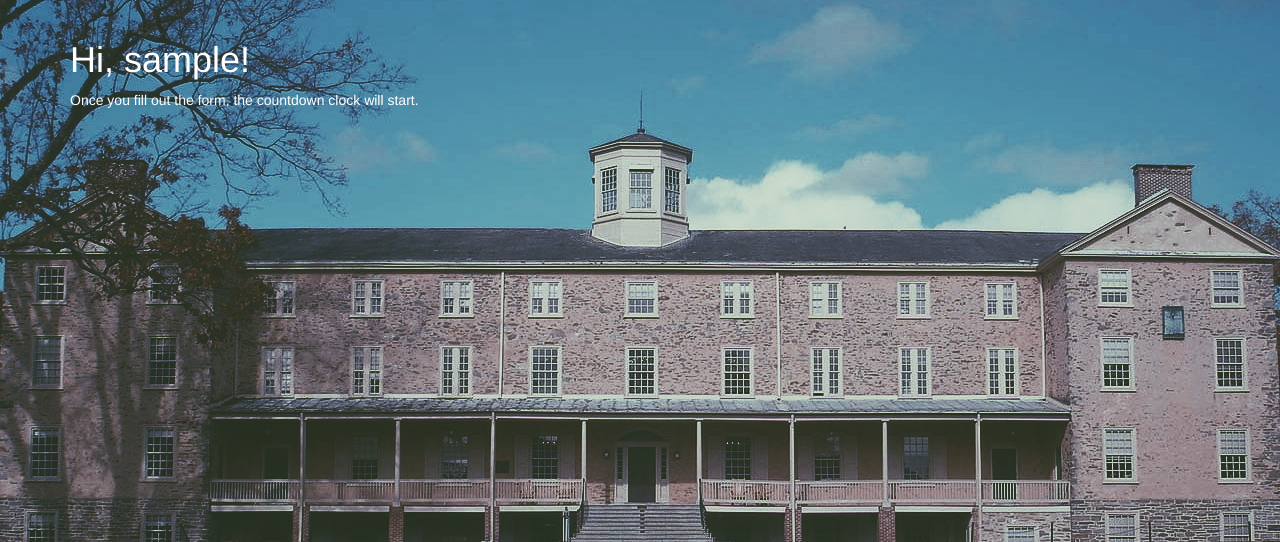
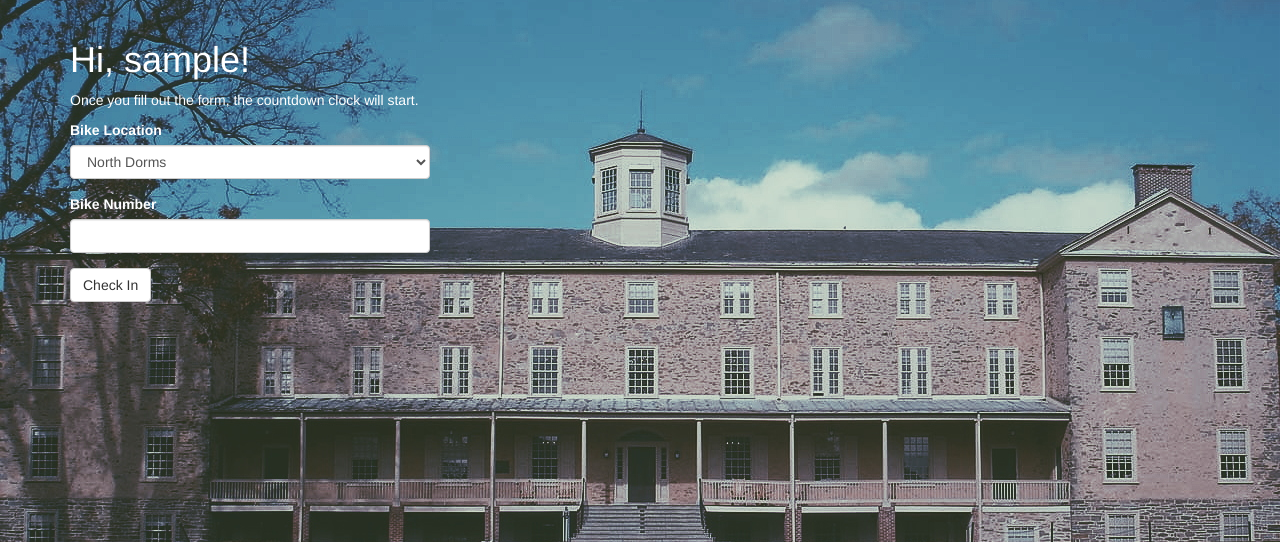
Before and after one commit to ngojason9/Bike-Share-Haverford, a Flask app: page / in a window 1280 px wide. Shown: the part 70-612 px from the top of the page. Run offline with Flask 2, Linux system fonts and the light colour scheme; the visitor is signed in with stand-in values (Sample User, id 1); data comes from the database, SQL or seed files in the repository; some libraries are stand-ins or nearby versions.

Commit message:
Add check-in form

```diff
--- a/app/forms.py
+++ b/app/forms.py
@@ -1,10 +1,12 @@
 from flask_wtf import FlaskForm
-from wtforms import StringField, PasswordField, BooleanField, SubmitField, IntegerField
+from wtforms import StringField, PasswordField, BooleanField, SubmitField, IntegerField, SelectField
 from wtforms.validators import DataRequired, ValidationError, Email, EqualTo
 from app.models import User
 
 
 class CheckInForm(FlaskForm):
+    location = SelectField('Bike Location', choices=[(
+        'ND', 'North Dorms'), ('APT', 'Apartments')], validators=[DataRequired()])
     bike = IntegerField('Bike Number', validators=[DataRequired()])
     submit = SubmitField('Check In')
 
@@ -22,7 +24,8 @@ class RegistrationForm(FlaskForm):
     password = PasswordField('Password', validators=[DataRequired()])
     password2 = PasswordField(
         'Repeat Password', validators=[DataRequired(), EqualTo('password')])
-    honor_code_agreement = BooleanField('Agree to abide by Honor Code using the program', validators=[DataRequired()])
+    honor_code_agreement = BooleanField(
+        'Agree to abide by Honor Code using the program', validators=[DataRequired()])
     submit = SubmitField('Register')
 
     def validate_username(self, username):
--- a/app/routes.py
+++ b/app/routes.py
@@ -1,7 +1,7 @@
 from app.email import send_password_reset_email
 from flask import render_template, flash, redirect, url_for, request
 from app import app, db
-from app.forms import LoginForm, RegistrationForm, ResetPasswordRequestForm, ResetPasswordForm
+from app.forms import LoginForm, RegistrationForm, ResetPasswordRequestForm, ResetPasswordForm, CheckInForm
 from flask_login import current_user, login_user, logout_user, login_required
 from app.models import User
 from werkzeug.urls import url_parse
@@ -12,11 +12,19 @@ from datetime import datetime
 @app.route("/index")
 @login_required
 def index():
-    posts = [
-        {'author': user, 'body': 'Test post #1'},
-        {'author': user, 'body': 'Test post #2'}
-    ]
-    return render_template("index.html", title='Home Page', posts=posts)
+    # posts = [
+    #     {'author': user, 'body': 'Test post #1'},
+    #     {'author': user, 'body': 'Test post #2'}
+    # ]
+    form = CheckInForm()
+
+    if form.validate_on_submit():
+        bike = form.bike.data
+        location = form.bike.location.data
+        flash('Congratulations, you are now checked in!')
+        return redirect(url_for('index'))
+
+    return render_template("index.html", title='Home Page', form=form)
 
 
 @app.route("/login", methods=['GET', 'POST'])
--- a/app/templates/index.html
+++ b/app/templates/index.html
@@ -1,8 +1,14 @@
 {% extends "base.html" %}
+{% import 'bootstrap/wtf.html' as wtf %}
 
 {% block app_content %}
 <h1>Hi, {{ current_user.username }}!</h1>
 <p>
     Once you fill out the form, the countdown clock will start.
 </p>
+<div class="row">
+    <div class="col-md-4">
+        {{ wtf.quick_form(form) }}
+    </div>
+</div>
 {% endblock %}
```
